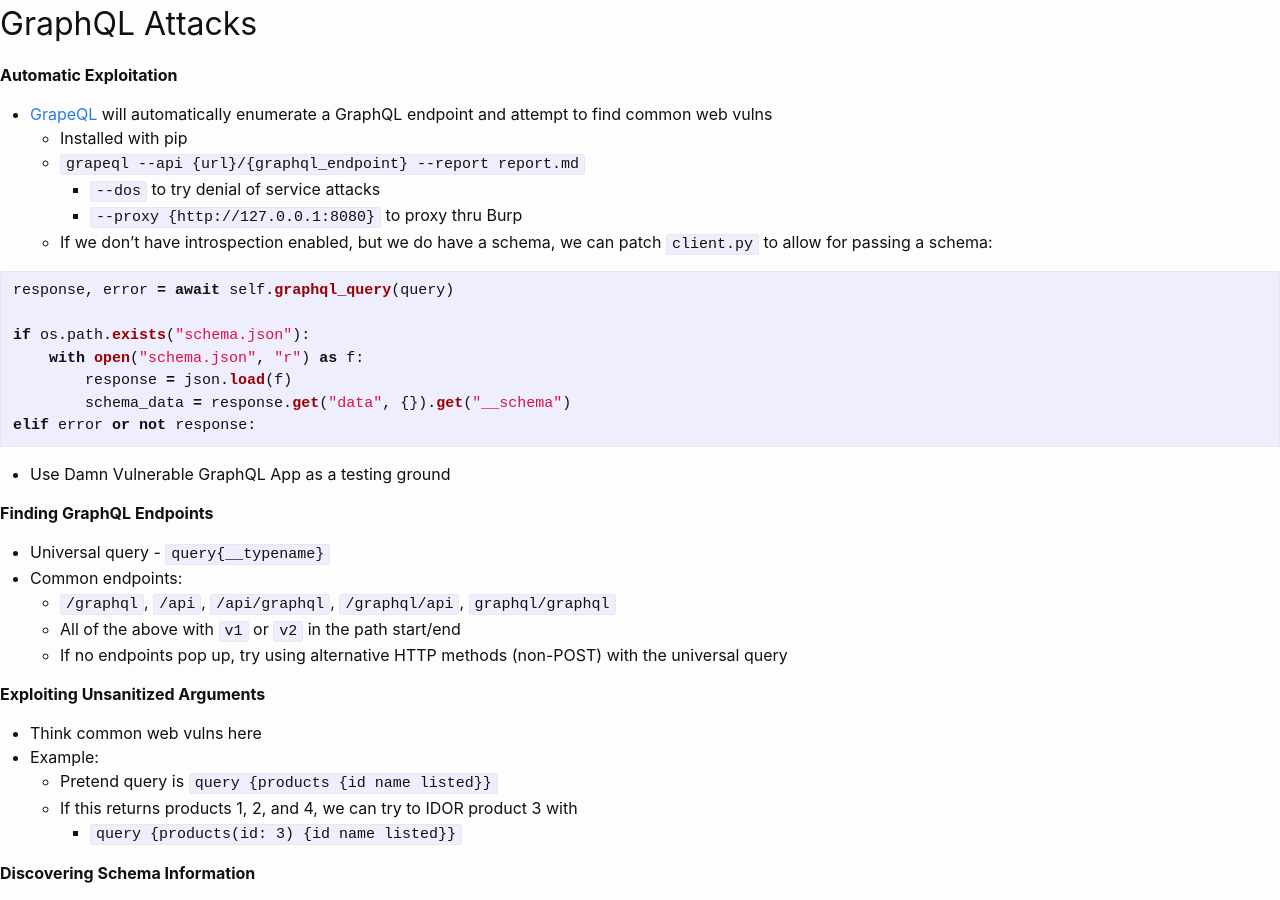
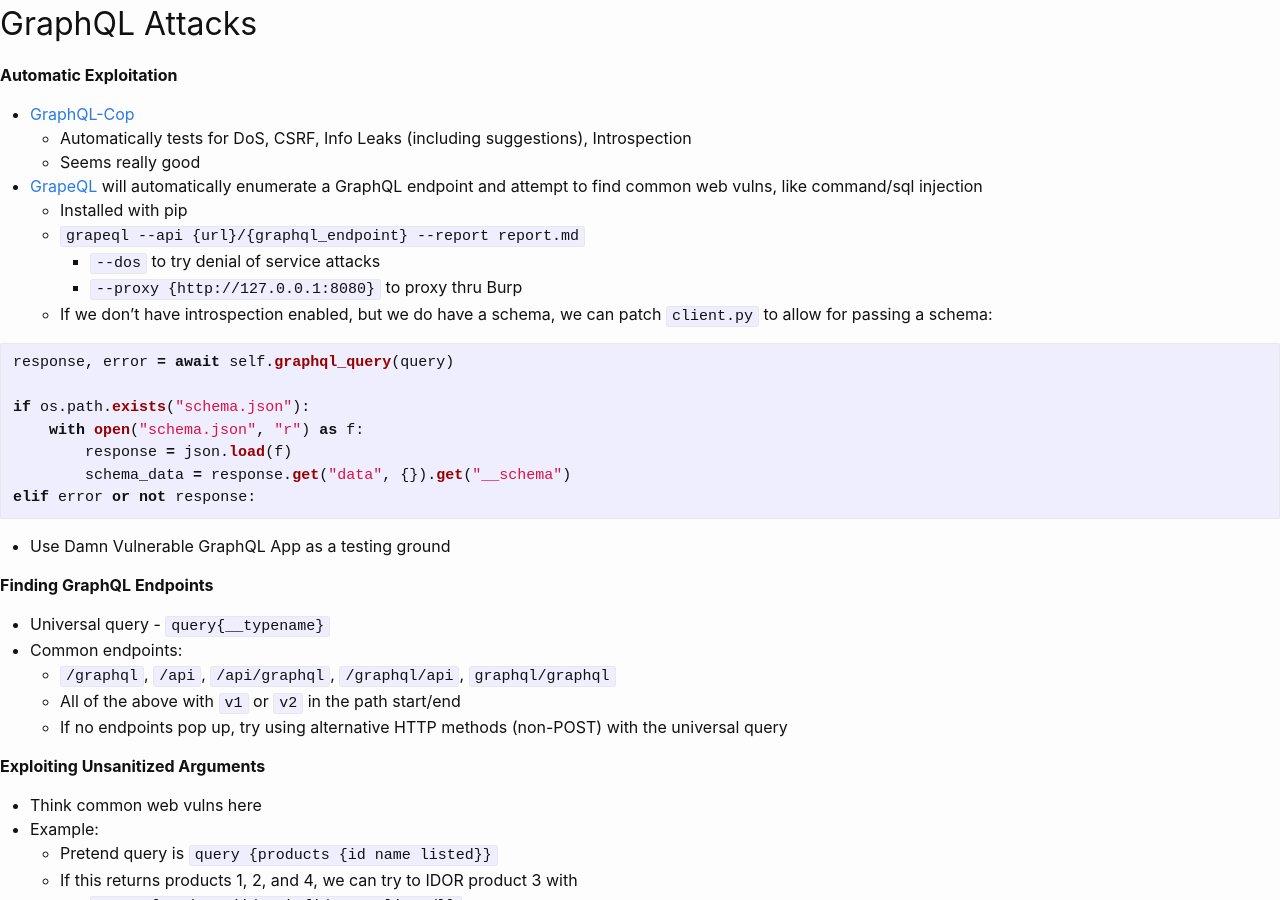
Before and after one commit to KhaelK138/KhaelK138.github.io, a Jekyll site: the page built from webappnotes/GraphQL.md, in a window 1280 px wide and 900 px high. Built offline with Jekyll 4.4.1, drawn with Linux system fonts in a browser that asks for light colours.

Commit message:
added graphql tool

```diff
--- a/webappnotes/GraphQL.md
+++ b/webappnotes/GraphQL.md
@@ -4,7 +4,10 @@
 ---
 
 **Automatic Exploitation**
-- [GrapeQL](https://github.com/AleksaZatezalo/grapeql.git) will automatically enumerate a GraphQL endpoint and attempt to find common web vulns
+- [GraphQL-Cop](https://github.com/dolevf/graphql-cop)
+  - Automatically tests for DoS, CSRF, Info Leaks (including suggestions), Introspection
+  - Seems really good
+- [GrapeQL](https://github.com/AleksaZatezalo/grapeql.git) will automatically enumerate a GraphQL endpoint and attempt to find common web vulns, like command/sql injection
   - Installed with pip
   - `grapeql --api {url}/{graphql_endpoint} --report report.md`
     - `--dos` to try denial of service attacks
```
